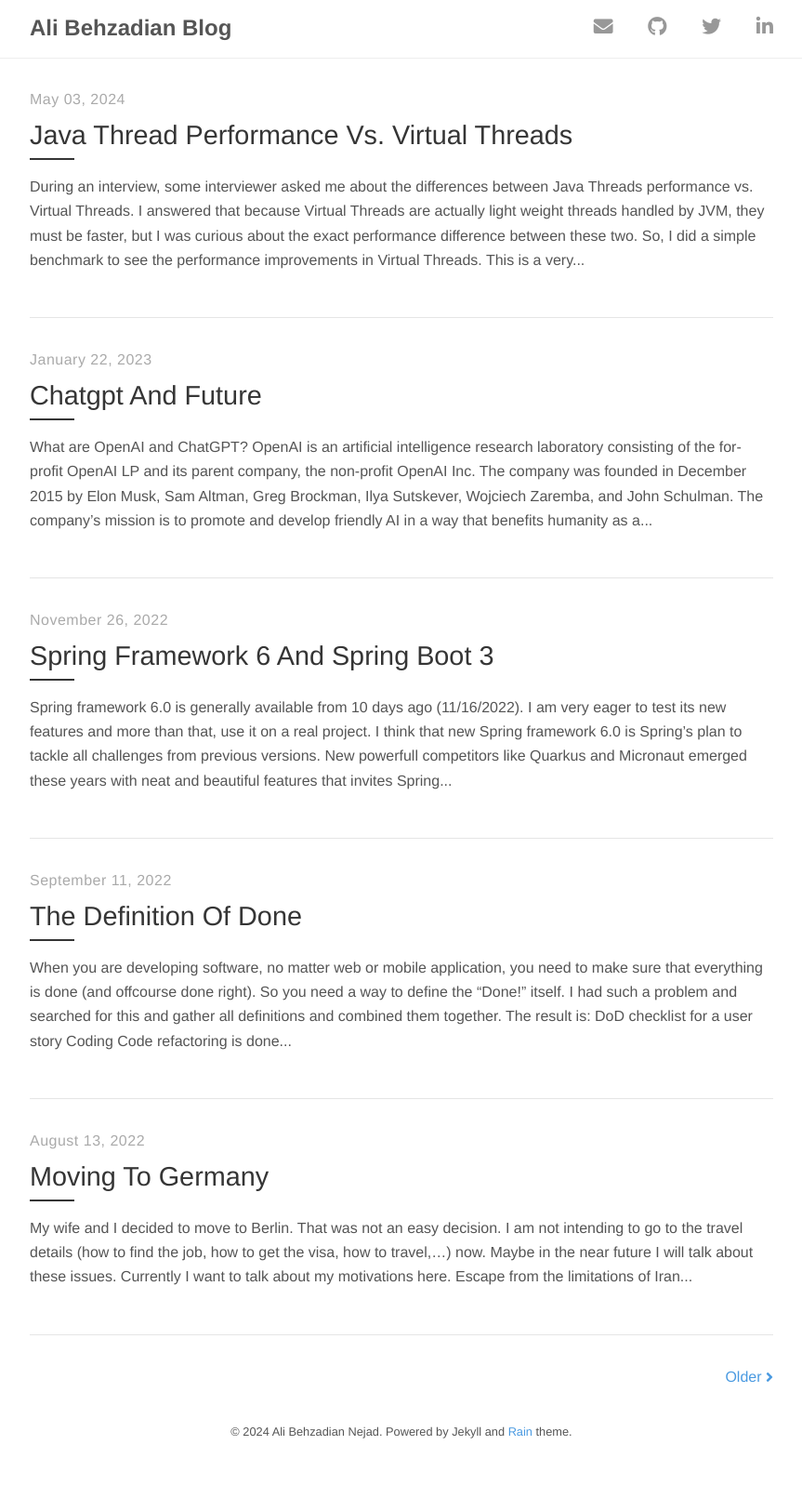
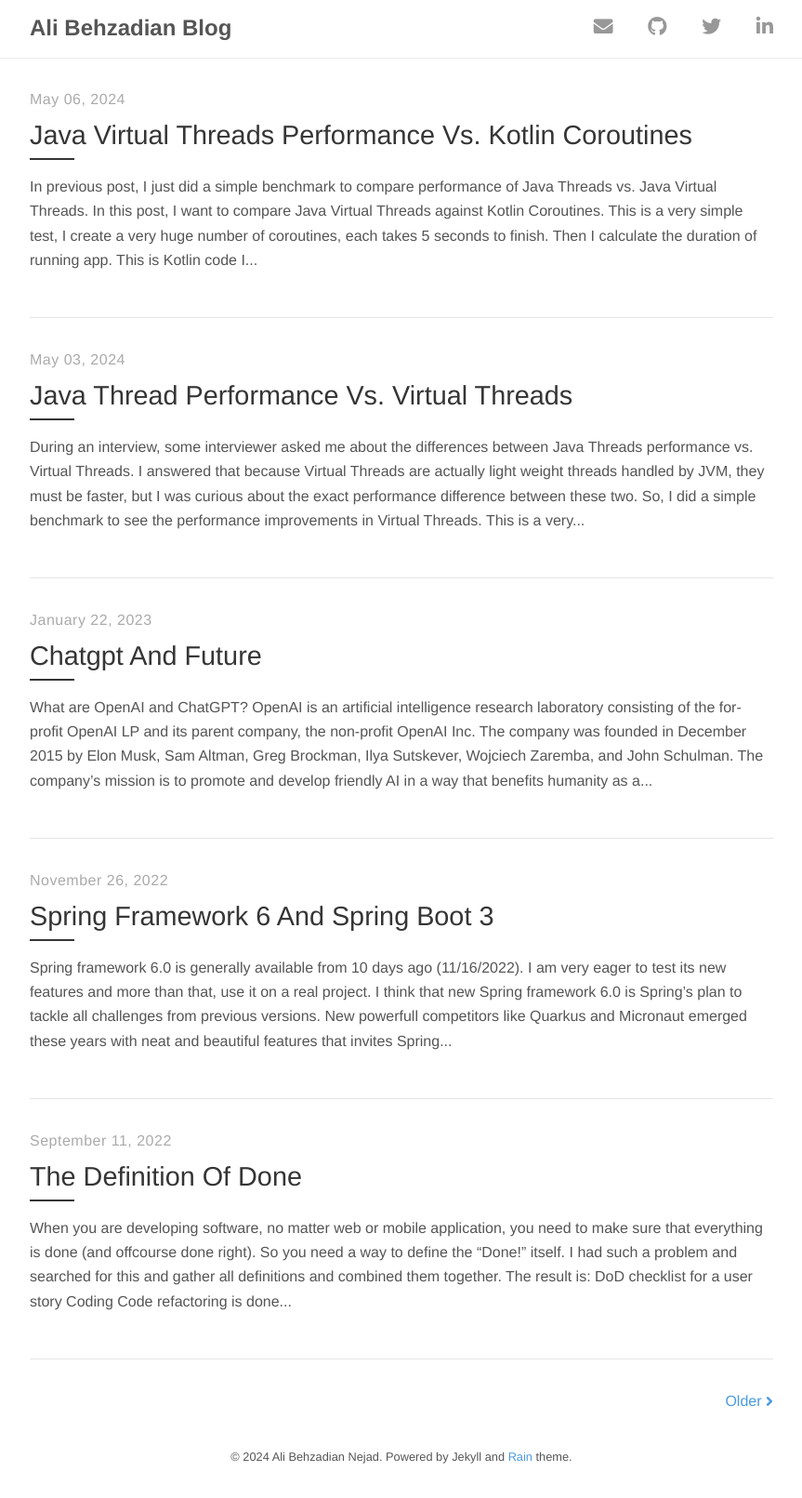
Before and after one commit to alibehzadian/blog, a Jekyll site: the page built from index.html, in a window 1280 px wide. Shown: the whole page at 93% size, without its empty margins (208-1071 px from the left). Built offline with Jekyll 4.4.1, drawn with Linux system fonts in a browser that asks for light colours; nearby versions of some CDN libraries; the list of posts is cut into pages by our own code; before the commit the page ends 1585 px from its top, so only the background shows below that.

Commit message:
new post and update image tag of the previous post

````diff
--- a/_posts/2024-05-03-Java-Thread-Performance-vs.-Virtual-Threads.md
+++ b/_posts/2024-05-03-Java-Thread-Performance-vs.-Virtual-Threads.md
@@ -1,4 +1,4 @@
-!["ChatGPT and Future"](/images/2024-05-03-Java-Thread-Performance-vs.-Virtual-Threads.png)
+!["Java-Thread-Performance-vs.-Virtual-Threads"](/images/2024-05-03-Java-Thread-Performance-vs.-Virtual-Threads.png)
 
 During an interview, some interviewer asked me about the differences between Java Threads performance vs. Virtual Threads. I answered that because Virtual Threads are actually light weight threads handled by JVM, they must be faster, but I was curious about the exact performance difference between these two. So, I did a simple benchmark to see the performance improvements in Virtual Threads.
 
--- /dev/null
+++ b/_posts/2024-05-06-Java-Virtual-Threads-Performance-vs.-Kotlin-Coroutines.md
@@ -0,0 +1,52 @@
+!["Java Virtual Threads Performance vs. Kotlin Coroutines"](/images/2024-05-03-Java-Thread-Performance-vs.-Virtual-Threads.png)
+
+In previous post, I just did a simple benchmark to compare performance of Java Threads vs. Java Virtual Threads. In this post, I want to compare Java Virtual Threads against Kotlin Coroutines.
+
+This is a very simple test, I create a very huge number of coroutines, each takes 5 seconds to finish. Then I calculate the duration of running app.
+
+This is Kotlin code I used for this benchmark:
+
+```kotlin
+package info.behzadian
+
+import kotlinx.coroutines.delay
+import kotlinx.coroutines.launch
+import kotlinx.coroutines.runBlocking
+
+
+fun main() = runBlocking {
+    val startTime = System.currentTimeMillis()
+
+    val jobs = List(100000) {
+        launch {
+            delay(5000L)
+        }
+    }
+
+    jobs.forEach { it.join() }
+
+    val endTime = System.currentTimeMillis()
+
+    println("Total running time: ${endTime - startTime} ms")
+}
+```
+
+In first run, I started with 100,000 coroutines and this is the result:
+
+```
+Total running time: 5302 ms
+```
+
+If you compare this result with Java Virtual Threads (9477ms), you will see that it is much faster!
+
+Then, I tried with 200,000 coroutines and this is the result:
+
+```
+Total running time: 5415 ms
+```
+
+Amazing! I just doubled number of running coroutines and the overhead for those 100,000 corounes is just 100ms!
+
+If we compare this with Java Virtual Threads (12260ms), you will see that winner is Kotlin Coroutines without any doubt!
+
+I was using Kotlin version `1.9.23` and Coroutines version `1.8.0` on a laptop running windows 11 with 16GB of RAM.
````
